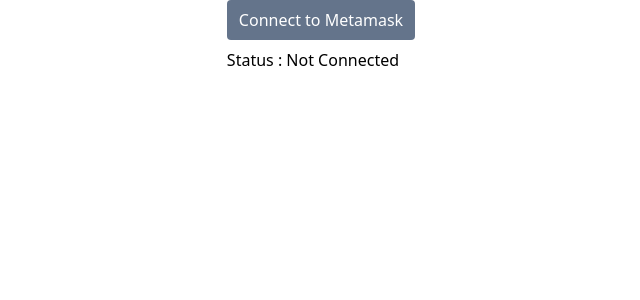
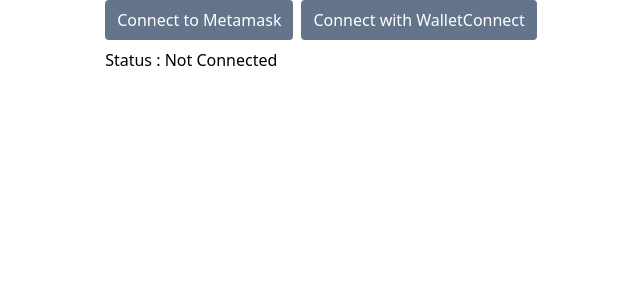
Before and after one commit to devsalman247/Metamask, a React app: page / in a window 1280 px wide. Shown: the top 300 px of the page, without its empty margins (319-959 px from the left). Built offline with nearby package versions, Linux system fonts and the light colour scheme; the HTML template or start-up script is replaced by a standard one.

Commit message:
Integrated wallet connect

```diff
--- a/package.json
+++ b/package.json
@@ -9,6 +9,7 @@
     "preview": "vite preview"
   },
   "dependencies": {
+    "@walletconnect/web3-provider": "^1.8.0",
     "react": "^18.2.0",
     "react-dom": "^18.2.0",
     "web3": "^1.8.0"
--- a/src/App.jsx
+++ b/src/App.jsx
@@ -1,4 +1,5 @@
 import { useState, useEffect } from "react";
+import WalletConnectProvider from '@walletconnect/web3-provider/dist/umd/index.min.js';
 import Web3 from "web3";
 
 function App() {
@@ -16,6 +17,14 @@
     setUser(userData);
     setIsConnected(true);
   };
+
+  async function walletconnect() {
+    const provider = new WalletConnectProvider({
+      infuraId: "27e484dcd9e3efcfd25a83a78777cdf1",
+    });
+    await provider.enable();
+    const web3 = new Web3(provider);
+  }
 
   async function connectWallet() {
     let provider;
@@ -93,6 +102,12 @@
           >
             Connect to Metamask
           </button>
+          <button
+            className="px-3 py-2 ml-2 rounded bg-slate-500 text-white focus:outline-none"
+            onClick={walletconnect}
+          >
+            Connect with WalletConnect
+          </button>
           <div className="mt-2">Status : Not Connected</div>
         </div>
       )}
```
Also changed, not shown: 1 other file (tests, documents, lock files or other folders).
